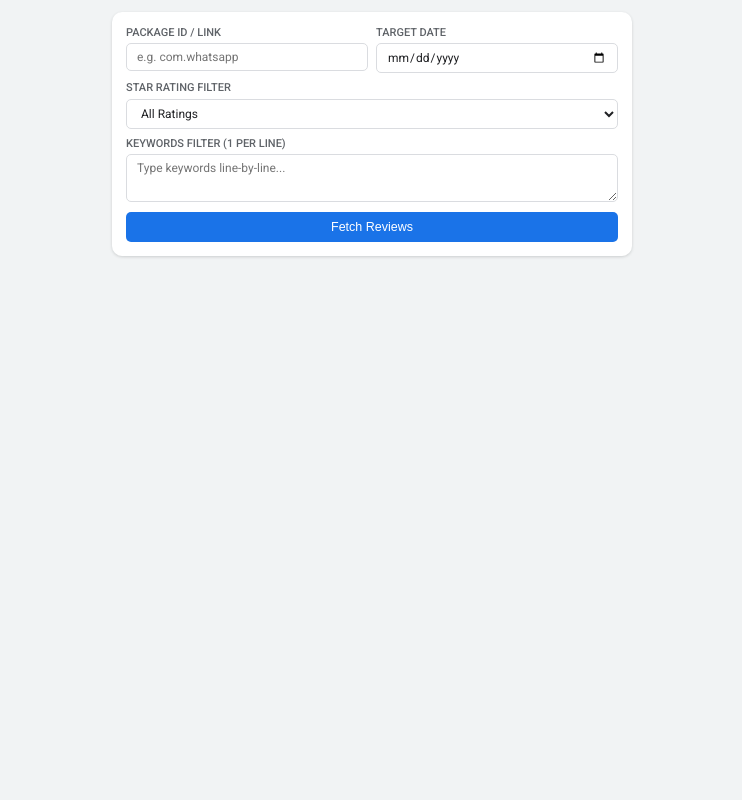
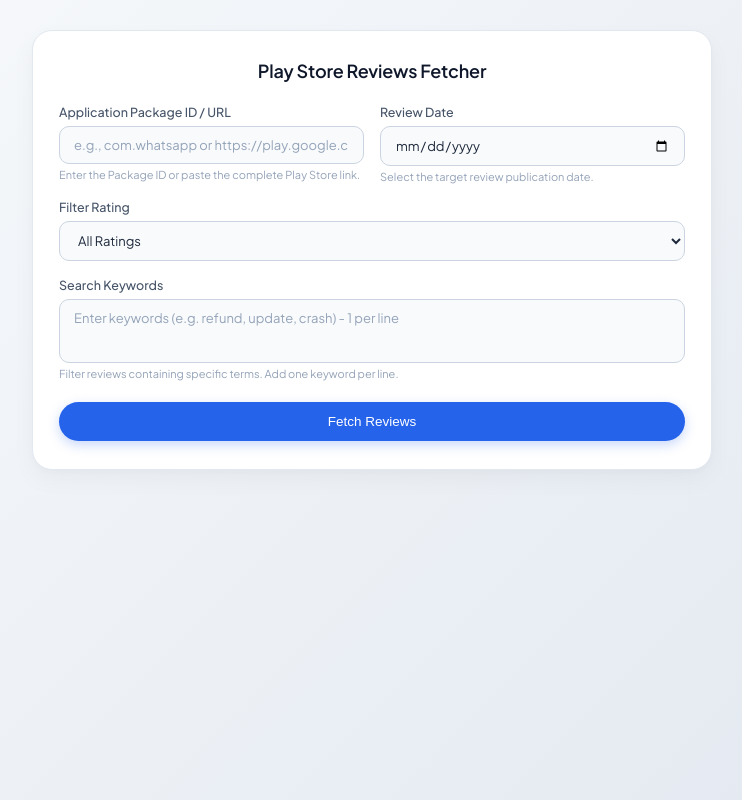
Before and after one commit to review-nest/review-fetcher, a Flask app: page / in a window 1280 px wide. Shown: the whole page, without its empty margins (268-1010 px from the left). Run offline with Flask 3, Linux system fonts and the light colour scheme; some libraries are stand-ins or nearby versions.

Commit message:
Update index.html

```diff
--- a/templates/index.html
+++ b/templates/index.html
@@ -3,14 +3,14 @@
 <head>
     <meta charset="UTF-8">
     <meta name="viewport" content="width=device-width, initial-scale=1.0">
-    <title>Google Play Store Review Fetcher API</title>
+    <title>Play Store Review Fetcher</title>
 
-    <!-- Google Fonts -->
+    <!-- Clean Google Font -->
     <link rel="preconnect" href="https://fonts.googleapis.com">
     <link rel="preconnect" href="https://fonts.gstatic.com" crossorigin>
-    <link href="https://fonts.googleapis.com/css2?family=Roboto:wght@400;500;700&display=swap" rel="stylesheet">
+    <link href="https://fonts.googleapis.com/css2?family=Plus+Jakarta+Sans:wght@400;500;600&family=Roboto:wght@300;400;500&display=swap" rel="stylesheet">
 
-    <!-- PDF Export Library Only -->
+    <!-- PDF Export Library -->
     <script src="https://cdnjs.cloudflare.com/ajax/libs/html2pdf.js/0.10.1/html2pdf.bundle.min.js"></script>
 
     <style>
@@ -21,31 +21,45 @@
         }
 
         body {
-            background-color: #f1f3f4;
-            font-family: 'Roboto', sans-serif;
-            padding: 12px 8px;
-            color: #202124;
-            line-height: 1.3;
+            background: linear-gradient(135deg, #f8fafc 0%, #e2e8f0 100%);
+            font-family: 'Plus Jakarta Sans', 'Roboto', sans-serif;
+            padding: 30px 15px;
+            color: #1e293b;
+            display: flex;
+            justify-content: center;
+            min-height: 100vh;
         }
 
         .main-wrapper {
-            max-width: 520px; /* Mobile First Compact Width */
-            margin: auto;
+            width: 100%;
+            max-width: 680px;
         }
 
-        /* COMPACT FORM CARD */
-        .card {
+        /* ========================================================
+           CLEAN & PROFESSIONAL AESTHETIC FORM CARD
+           ======================================================== */
+        .form-card {
             background: #ffffff;
-            padding: 14px;
-            border-radius: 10px;
-            box-shadow: 0 1px 3px rgba(60,64,67,0.2);
-            margin-bottom: 12px;
+            padding: 28px 26px;
+            border-radius: 20px;
+            box-shadow: 0 10px 25px rgba(0, 0, 0, 0.04), 0 2px 6px rgba(0, 0, 0, 0.02);
+            border: 1px solid #e2e8f0;
+            margin-bottom: 24px;
+        }
+
+        .form-title {
+            text-align: center;
+            font-size: 18px;
+            font-weight: 600;
+            color: #0f172a;
+            margin-bottom: 22px;
+            letter-spacing: -0.2px;
         }
 
         .form-grid {
             display: grid;
             grid-template-columns: 1fr 1fr;
-            gap: 8px;
+            gap: 16px;
         }
 
         .form-group {
@@ -57,148 +71,177 @@
             grid-column: span 2;
         }
 
-        label {
-            font-size: 11px;
+        .form-label {
+            font-size: 12.5px;
             font-weight: 500;
-            color: #5f6368;
-            margin-bottom: 3px;
-            text-transform: uppercase;
+            color: #475569;
+            margin-bottom: 6px;
         }
 
-        input, select, textarea {
-            width: 100%;
-            padding: 6px 10px;
-            border: 1px solid #dadce0;
-            border-radius: 5px;
-            font-family: inherit;
-            font-size: 12px;
-            color: #202124;
-            background-color: #ffffff;
+        .form-hint {
+            font-size: 11px;
+            color: #94a3b8;
+            margin-top: 4px;
+            font-weight: 400;
         }
 
-        input:focus, select:focus, textarea:focus {
-            outline: none;
-            border-color: #1a73e8;
+        .form-input, .form-select, .form-textarea {
+            width: 100%;
+            padding: 10px 14px;
+            border: 1px solid #cbd5e1;
+            border-radius: 10px;
+            background-color: #f8fafc;
+            font-family: inherit;
+            font-size: 13px;
+            color: #1e293b;
+            transition: all 0.2s ease;
         }
 
-        textarea {
-            height: 48px;
-            resize: vertical;
+        .form-input::placeholder, .form-textarea::placeholder {
+            color: #94a3b8;
         }
 
-        .fetch-btn {
+        .form-input:focus, .form-select:focus, .form-textarea:focus {
+            outline: none;
+            background-color: #ffffff;
+            border-color: #2563eb;
+            box-shadow: 0 0 0 3px rgba(37, 99, 235, 0.12);
+        }
+
+        .form-textarea {
+            height: 64px;
+            resize: none;
+        }
+
+        .fetch-btn-pill {
             grid-column: span 2;
-            padding: 8px 12px;
-            background: #1a73e8;
+            padding: 12px 24px;
+            background: #2563eb;
+            color: #ffffff;
             border: none;
-            border-radius: 5px;
-            color: white;
-            font-size: 12.5px;
+            border-radius: 25px;
+            font-size: 13.5px;
             font-weight: 500;
             cursor: pointer;
-            margin-top: 2px;
+            box-shadow: 0 4px 12px rgba(37, 99, 235, 0.25);
+            transition: background 0.2s, transform 0.1s;
+            margin-top: 6px;
         }
 
-        /* LOADING OVERLAY */
+        .fetch-btn-pill:hover {
+            background: #1d4ed8;
+        }
+
+        /* ========================================================
+           AESTHETIC LOADING SPINNER
+           ======================================================== */
         #loading-overlay {
             display: none;
             position: fixed;
             top: 0; left: 0; width: 100%; height: 100%;
-            background: rgba(255, 255, 255, 0.85);
+            background: rgba(255, 255, 255, 0.88);
+            backdrop-filter: blur(6px);
             z-index: 9999;
             flex-direction: column;
             align-items: center;
             justify-content: center;
         }
 
-        .spinner {
-            width: 36px;
-            height: 36px;
-            border: 3px solid #e8eaed;
-            border-top: 3px solid #1a73e8;
+        .aesthetic-spinner {
+            width: 42px;
+            height: 42px;
+            border: 3px solid #e2e8f0;
+            border-top: 3px solid #2563eb;
             border-radius: 50%;
-            animation: spin 0.8s linear infinite;
+            animation: spin 0.7s linear infinite;
         }
 
         @keyframes spin {
-            0% { transform: rotate(0deg); }
-            100% { transform: rotate(360deg); }
+            to { transform: rotate(360deg); }
         }
 
         .loading-text {
-            margin-top: 10px;
-            font-size: 12px;
-            color: #3c4043;
+            margin-top: 12px;
+            font-size: 13px;
+            font-weight: 500;
+            color: #475569;
         }
 
-        /* TOOLBAR - ONLY PDF */
+        /* TOOLBAR */
         .action-toolbar {
             display: flex;
             justify-content: space-between;
             align-items: center;
             background: #ffffff;
-            padding: 8px 12px;
-            border-radius: 8px;
-            border: 1px solid #dadce0;
-            margin-bottom: 10px;
-        }
-
-        .toolbar-title {
-            font-size: 12px;
-            color: #3c4043;
+            padding: 10px 18px;
+            border-radius: 12px;
+            border: 1px solid #e2e8f0;
+            margin-bottom: 16px;
         }
 
         .download-btn {
-            padding: 5px 12px;
-            font-size: 11.5px;
+            padding: 7px 16px;
+            font-size: 12px;
             font-weight: 500;
-            border-radius: 5px;
+            border-radius: 20px;
             border: none;
             background: #01875f;
             color: #ffffff;
             cursor: pointer;
+            transition: background 0.2s;
         }
 
-        /* EXACT MOBILE PLAY STORE MODAL DESIGN */
+        .download-btn:hover { background: #016c4c; }
+
+        /* ========================================================
+           DESKTOP MODE PLAY STORE MODAL (CLEAN & ACCURATE)
+           ======================================================== */
         .play-modal-card {
             background: #ffffff;
-            border-radius: 12px;
-            border: 1px solid #e0e0e0;
-            box-shadow: 0 2px 10px rgba(0,0,0,0.08);
+            border-radius: 14px;
+            border: 1px solid #dadce0;
+            box-shadow: 0 4px 20px rgba(0, 0, 0, 0.06);
             overflow: hidden;
         }
 
+        /* FIXED STICKY HEADER */
         .modal-header {
+            position: sticky;
+            top: 0;
+            background: #ffffff;
+            z-index: 100;
             display: flex;
             align-items: center;
             justify-content: space-between;
-            padding: 10px 14px;
+            padding: 16px 20px;
             border-bottom: 1px solid #f0f0f0;
         }
 
         .modal-header-left {
             display: flex;
             align-items: center;
-            gap: 10px;
+            gap: 14px;
         }
 
-        .app-app-icon {
-            width: 30px;
-            height: 30px;
-            border-radius: 6px;
+        .app-logo {
+            width: 38px;
+            height: 38px;
+            border-radius: 8px;
             object-fit: cover;
         }
 
         .modal-app-title {
-            font-size: 13.5px;
-            font-weight: 700;
+            font-size: 15px;
+            font-weight: 500;
             color: #202124;
-            line-height: 1.2;
+            line-height: 1.25;
         }
 
         .modal-app-sub {
-            font-size: 11px;
+            font-size: 12px;
             color: #5f6368;
+            margin-top: 1px;
+            font-weight: 400;
         }
 
         .modal-close-icon {
@@ -207,13 +250,13 @@
             cursor: pointer;
         }
 
+        /* CONTINUOUS UNLOCKED REVIEWS LIST */
         .reviews-list {
-            padding: 0 14px 10px 14px;
+            padding: 8px 20px 20px 20px;
         }
 
-        /* ULTRA COMPACT SINGLE REVIEW ITEM (FITS 10+ REVIEWS ON MOBILE SCREEN) */
         .ps-review-item {
-            padding: 8px 0;
+            padding: 14px 0;
             border-bottom: 1px solid #f1f3f4;
         }
 
@@ -230,152 +273,162 @@
         .ps-user-info {
             display: flex;
             align-items: center;
-            gap: 8px;
+            gap: 10px;
         }
 
         .avatar-circle {
-            width: 22px;
-            height: 22px;
+            width: 28px;
+            height: 28px;
             border-radius: 50%;
-            background-color: #3b78e7;
             color: #ffffff;
-            font-size: 11px;
-            font-weight: 500;
+            font-size: 12.5px;
+            font-weight: 400;
             display: flex;
             align-items: center;
             justify-content: center;
             text-transform: uppercase;
         }
 
-        .avatar-img {
-            width: 22px;
-            height: 22px;
-            border-radius: 50%;
-            object-fit: cover;
-        }
-
         .ps-username {
-            font-size: 12px;
-            font-weight: 500;
+            font-size: 13px;
+            font-weight: 400;
             color: #202124;
         }
 
         .ps-three-dots {
             color: #5f6368;
-            font-size: 13px;
+            font-size: 14px;
         }
 
         .ps-rating-row {
             display: flex;
             align-items: center;
-            gap: 6px;
-            margin-top: 2px;
+            gap: 8px;
+            margin-top: 4px;
         }
 
         .ps-stars {
-            color: #01875f; /* Official Play Store Green */
-            font-size: 10px;
+            color: #01875f;
+            font-size: 10.5px;
             letter-spacing: 0.5px;
         }
 
         .ps-date {
-            font-size: 10px;
+            font-size: 11px;
             color: #5f6368;
+            font-weight: 400;
         }
 
         .ps-comment {
-            font-size: 11.5px;
+            font-size: 12.5px;
             color: #3c4043;
-            margin: 4px 0 5px 0;
-            line-height: 1.35;
+            margin: 6px 0 10px 0;
+            line-height: 1.5;
+            font-weight: 400;
             word-break: break-word;
         }
 
         .ps-helpful-row {
             display: flex;
             align-items: center;
-            justify-content: space-between;
-            margin-top: 4px;
+            gap: 12px;
         }
 
         .ps-helpful-text {
-            font-size: 10.5px;
+            font-size: 11.5px;
             color: #5f6368;
+            font-weight: 400;
         }
 
         .ps-action-btns {
             display: flex;
-            gap: 6px;
+            gap: 8px;
         }
 
         .ps-pill-btn {
             background: #ffffff;
             border: 1px solid #dadce0;
-            border-radius: 12px;
-            padding: 2px 12px;
-            font-size: 10.5px;
+            border-radius: 16px;
+            padding: 3px 15px;
+            font-size: 11px;
             color: #3c4043;
             cursor: pointer;
+            font-weight: 400;
+        }
+
+        @media (max-width: 600px) {
+            .form-grid { grid-template-columns: 1fr; }
+            .form-group.full-width, .fetch-btn-pill { grid-column: span 1; }
         }
     </style>
 </head>
 
 <body>
 
-    <!-- LOADING SPINNER -->
+    <!-- SPINNER OVERLAY -->
     <div id="loading-overlay">
-        <div class="spinner"></div>
+        <div class="aesthetic-spinner"></div>
         <div class="loading-text">Fetching Reviews...</div>
     </div>
 
     <div class="main-wrapper">
 
-        <!-- COMPACT API FORM -->
-        <div class="card">
+        <!-- FORM CONTAINER -->
+        <div class="form-card">
+            <div class="form-title">Play Store Reviews Fetcher</div>
+
             <form method="POST" id="review-form">
                 <div class="form-grid">
 
+                    <!-- PACKAGE ID OR URL INPUT -->
                     <div class="form-group">
-                        <label>Package ID / Link</label>
+                        <label class="form-label">Application Package ID / URL</label>
                         <input
                             type="text"
+                            class="form-input"
                             name="package"
-                            placeholder="e.g. com.whatsapp"
+                            placeholder="e.g., com.whatsapp or https://play.google.com/store/apps/details?id=..."
                             value="{{ package if package else '' }}"
                             required>
+                        <span class="form-hint">Enter the Package ID or paste the complete Play Store link.</span>
                     </div>
 
+                    <!-- DATE INPUT -->
                     <div class="form-group">
-                        <label>Target Date</label>
+                        <label class="form-label">Review Date</label>
                         <input
                             type="date"
+                            class="form-input"
                             name="date"
                             value="{{ request.form.get('date', '') }}"
                             required>
+                        <span class="form-hint">Select the target review publication date.</span>
                     </div>
 
+                    <!-- STAR RATING SELECT WITH ICONS -->
                     <div class="form-group full-width">
-                        <label>Star Rating Filter</label>
-                        <select name="rating">
+                        <label class="form-label">Filter Rating</label>
+                        <select class="form-select" name="rating">
                             <option value="" {% if not request.form.get('rating') %}selected{% endif %}>All Ratings</option>
-                            <option value="5" {% if request.form.get('rating') == '5' %}selected{% endif %}>5 Stars (⭐⭐⭐⭐⭐)</option>
-                            <option value="4" {% if request.form.get('rating') == '4' %}selected{% endif %}>4 Stars (⭐⭐⭐⭐)</option>
-                            <option value="3" {% if request.form.get('rating') == '3' %}selected{% endif %}>3 Stars (⭐⭐⭐)</option>
-                            <option value="2" {% if request.form.get('rating') == '2' %}selected{% endif %}>2 Stars (⭐⭐)</option>
-                            <option value="1" {% if request.form.get('rating') == '1' %}selected{% endif %}>1 Star (⭐)</option>
+                            <option value="5" {% if request.form.get('rating') == '5' %}selected{% endif %}>★ ★ ★ ★ ★ (5 Stars)</option>
+                            <option value="4" {% if request.form.get('rating') == '4' %}selected{% endif %}>★ ★ ★ ★ ☆ (4 Stars)</option>
+                            <option value="3" {% if request.form.get('rating') == '3' %}selected{% endif %}>★ ★ ★ ☆ ☆ (3 Stars)</option>
+                            <option value="2" {% if request.form.get('rating') == '2' %}selected{% endif %}>★ ★ ☆ ☆ ☆ (2 Stars)</option>
+                            <option value="1" {% if request.form.get('rating') == '1' %}selected{% endif %}>★ ☆ ☆ ☆ ☆ (1 Star)</option>
                         </select>
                     </div>
 
+                    <!-- KEYWORDS SEARCH INPUT -->
                     <div class="form-group full-width">
-                        <label>Keywords Filter (1 per line)</label>
+                        <label class="form-label">Search Keywords</label>
                         <textarea
+                            class="form-textarea"
                             name="keyword"
-                            placeholder="Type keywords line-by-line...">{{ request.form.get('keyword', '') }}</textarea>
+                            placeholder="Enter keywords (e.g. refund, update, crash) - 1 per line">{{ request.form.get('keyword', '') }}</textarea>
+                        <span class="form-hint">Filter reviews containing specific terms. Add one keyword per line.</span>
                     </div>
 
-                    <button type="submit" class="fetch-btn">
-                        Fetch Reviews
-                    </button>
+                    <button type="submit" class="fetch-btn-pill">Fetch Reviews</button>
 
                 </div>
             </form>
@@ -383,22 +436,20 @@
 
         {% if reviews is not none and reviews|length > 0 %}
 
-            <!-- EXPORT TOOLBAR (PDF ONLY) -->
+            <!-- EXPORT TOOLBAR -->
             <div class="action-toolbar">
-                <div class="toolbar-title">Matched Reviews: <strong>{{ reviews|length }}</strong></div>
-                <button class="download-btn" onclick="exportToPDF()">
-                    📄 Download PDF
-                </button>
+                <span style="font-size: 12.5px; color: #475569;">Total Reviews: <strong>{{ reviews|length }}</strong></span>
+                <button class="download-btn" onclick="exportToPDF()">Save as PDF</button>
             </div>
 
-            <!-- EXACT MOBILE PLAY STORE MODAL LOOK -->
+            <!-- DESKTOP STYLE MODAL DISPLAY -->
             <div class="play-modal-card" id="export-target">
 
-                <!-- MODAL HEADER -->
+                <!-- STICKY FIXED HEADER -->
                 <div class="modal-header">
                     <div class="modal-header-left">
                         {% if app_info and app_info.icon %}
-                            <img src="{{ app_info.icon }}" class="app-app-icon" alt="Icon">
+                            <img src="{{ app_info.icon }}" class="app-logo" alt="App Icon">
                         {% endif %}
                         <div>
                             <div class="modal-app-title">{{ app_info.title if app_info and app_info.title else package }}</div>
@@ -408,22 +459,16 @@
                     <div class="modal-close-icon">✕</div>
                 </div>
 
-                <!-- REVIEWS LIST -->
+                <!-- UNLOCKED CONTINUOUS REVIEWS LIST -->
                 <div class="reviews-list">
+                    {% set colors = ['#689f38', '#2e7d32', '#1565c0', '#ad1457', '#6a1b9a', '#ef6c00'] %}
                     {% for r in reviews %}
                         <div class="ps-review-item">
                             <div class="ps-user-header">
                                 <div class="ps-user-info">
-                                    {% if r.userImage %}
-                                        <img src="{{ r.userImage }}" class="avatar-img" alt="User" onerror="this.style.display='none'; this.nextElementSibling.style.display='flex';">
-                                        <div class="avatar-circle" style="display:none; background-color: #0F9D58;">
-                                            {{ r.userName[0] if r.userName else 'A' }}
-                                        </div>
-                                    {% else %}
-                                        <div class="avatar-circle" style="background-color: #3b78e7;">
-                                            {{ r.userName[0] if r.userName else 'A' }}
-                                        </div>
-                                    {% endif %}
+                                    <div class="avatar-circle" style="background-color: {{ colors[loop.index0 % 6] }};">
+                                        {{ r.userName[0] if r.userName else 'A' }}
+                                    </div>
                                     <div class="ps-username">{{ r.userName if r.userName else 'A Google User' }}</div>
                                 </div>
                                 <div class="ps-three-dots">⋮</div>
@@ -443,7 +488,7 @@
                             </div>
 
                             <div class="ps-helpful-row">
-                                <div class="ps-helpful-text">Did you find this helpful?</div>
+                                <span class="ps-helpful-text">Did you find this helpful?</span>
                                 <div class="ps-action-btns">
                                     <button type="button" class="ps-pill-btn">Yes</button>
                                     <button type="button" class="ps-pill-btn">No</button>
@@ -460,12 +505,10 @@
     </div>
 
     <script>
-        // SHOW LOADING OVERLAY ON FORM SUBMIT
         document.getElementById('review-form').addEventListener('submit', function() {
             document.getElementById('loading-overlay').style.display = 'flex';
         });
 
-        // PDF EXPORT FUNCTION
         function exportToPDF() {
             const element = document.getElementById('export-target');
             if(!element) return;
```
